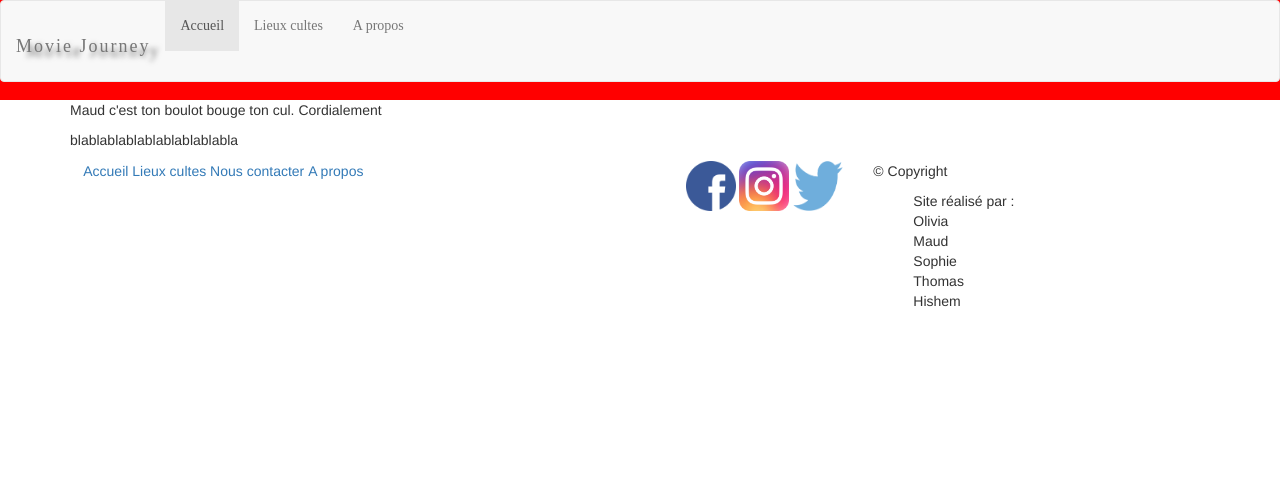
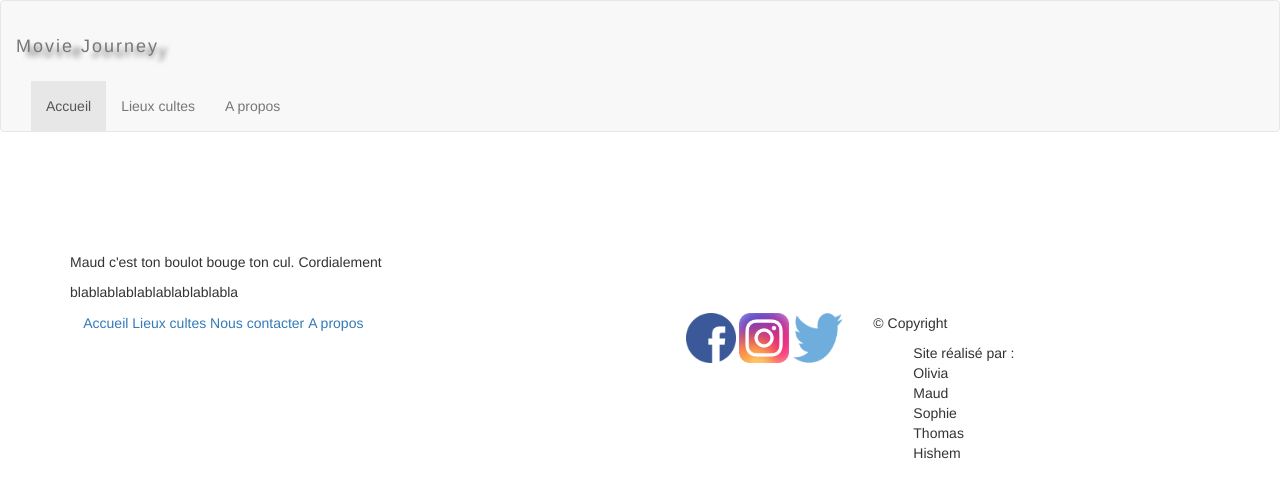
Before and after one commit to OliviaB14/moviejourney, a PHP site: page /Accueil.html in a window 1280 px wide. Shown: the top 492 px of the page. Run offline with PHP 8.4, Linux system fonts and the light colour scheme.

Commit message:
Quelques modifs

```diff
--- a/Accueil.html
+++ b/Accueil.html
@@ -18,9 +18,7 @@
     </head>
 
     <body>
-        <!-- HEADER -->
-        <header>
-            <!-- navbar -->
+          <!-- NAVBAR -->
         <nav class="navbar navbar-default"  role="navigation">
             <div class="container-fluid">
                 <!-- Brand and toggle get grouped for better mobile display -->
@@ -57,6 +55,8 @@
             </nav>
         <!--end of navbar -->
 
+        <!-- HEADER -->
+        <header class="row">
         </header>
         <!-- END OF HEADER -->
 
--- a/css/style.css
+++ b/css/style.css
@@ -8,11 +8,14 @@ body {
 }
 
 header {
-	background-color: red;
 	color: black;
     font-family: 'Gabriela', serif;
 	height:100px;
+	width: 100%;
+	overflow:hidden;
 }
+
+.nav {width: 100%; height:auto;}
 
 h1 {
     font-size: 20px;
```
Lines whose indentation alone changed are shown as unchanged.
